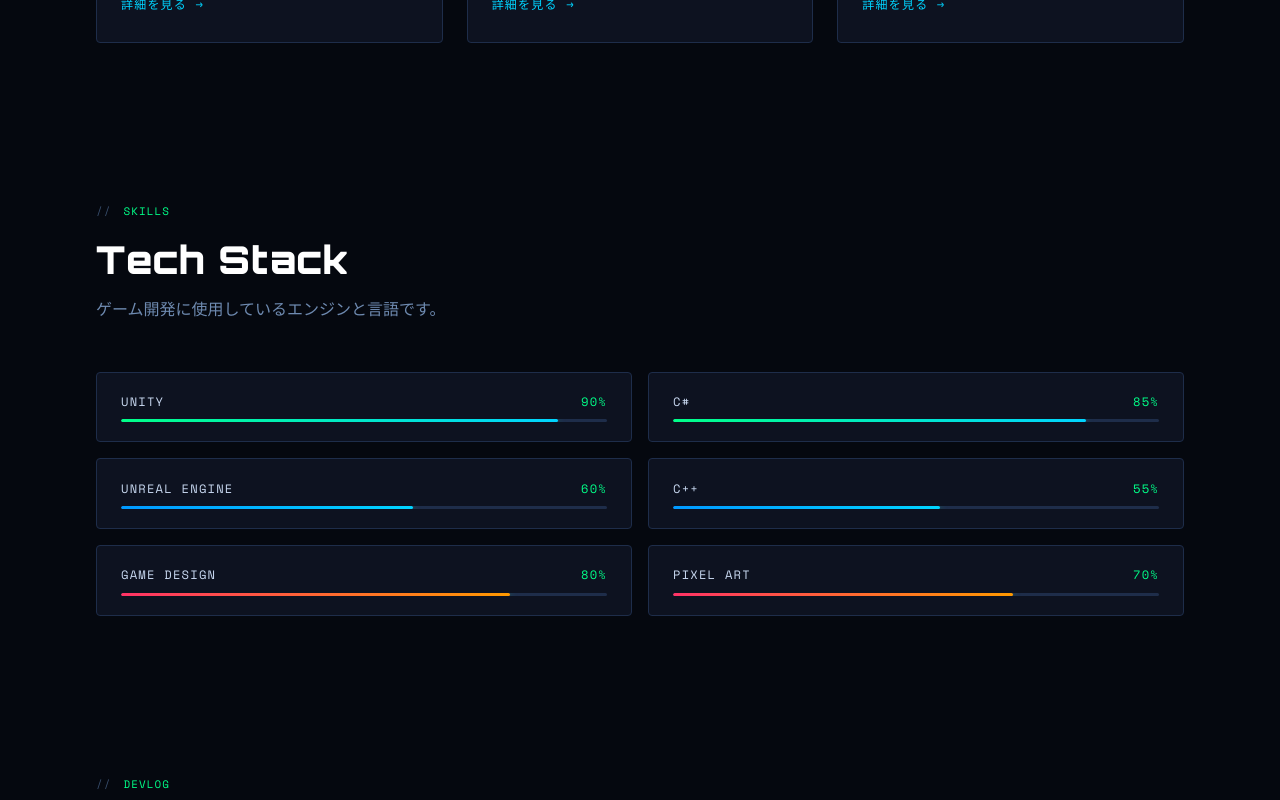
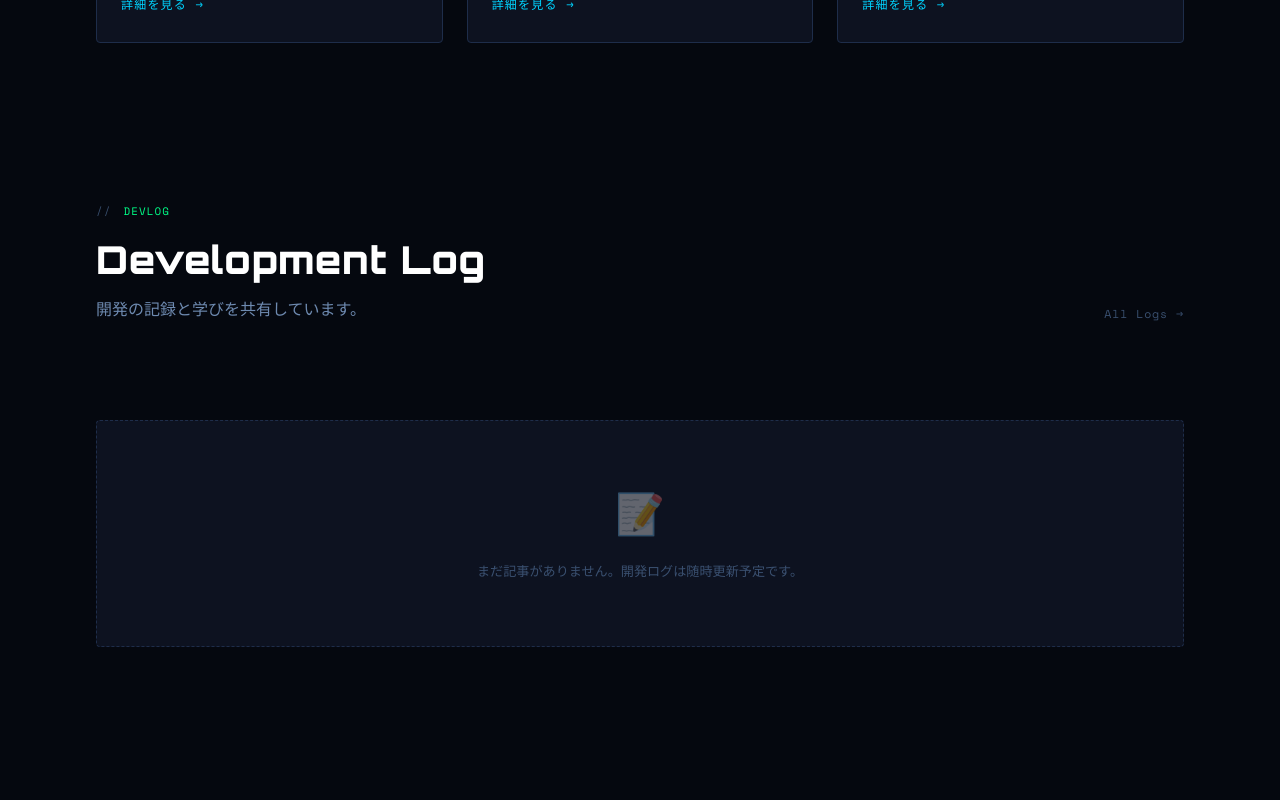
Before and after one commit to unchunks/unchunks.github.io, a React (Vite) app: page / in a window 1280 px wide. Shown: the part 1540-2340 px from the top of the page. Built offline with nearby package versions, Linux system fonts and the light colour scheme.

Commit message:
Remove Skills component from Home page
内容修整まで非表示に

```diff
--- a/src/pages/Home.jsx
+++ b/src/pages/Home.jsx
@@ -237,12 +237,13 @@
 }
 
 /* ── Page ──────────────────────────────────────── */
+/* <Skills /> */
 export default function Home() {
     return (
         <PageLayout>
             <Hero />
             <FeaturedProjects />
-            <Skills />
+
             <DevLogPreview />
         </PageLayout>
     );
```
